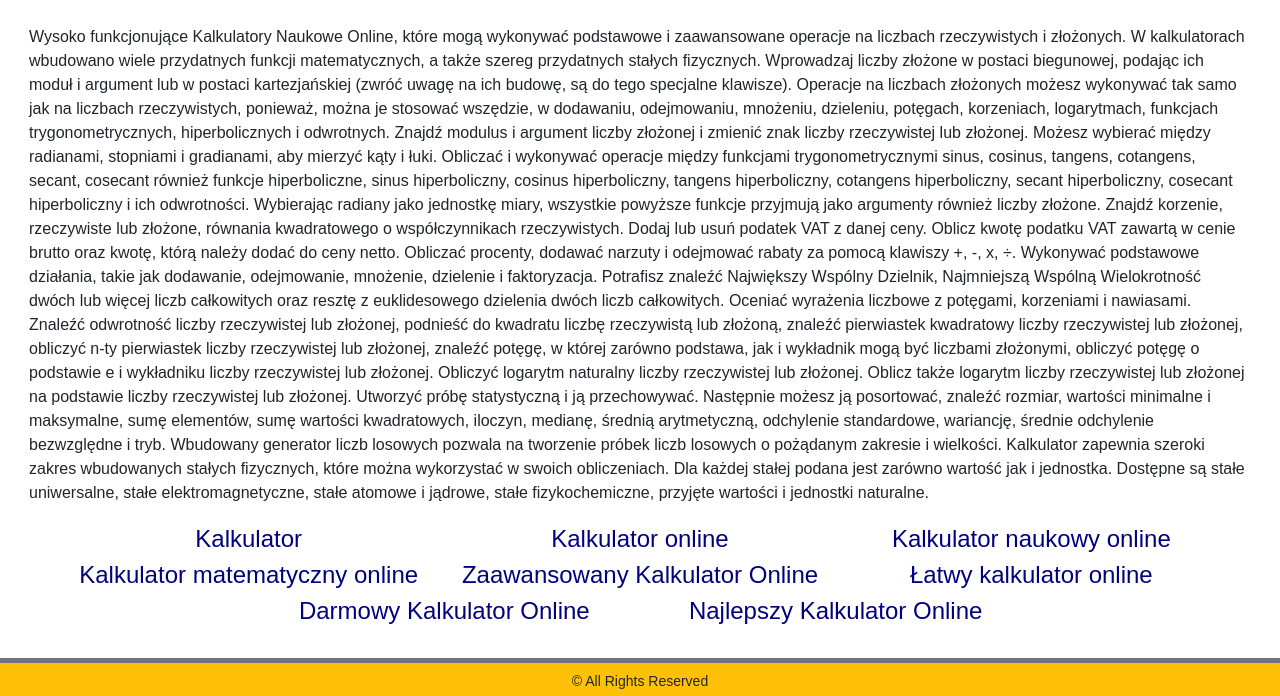
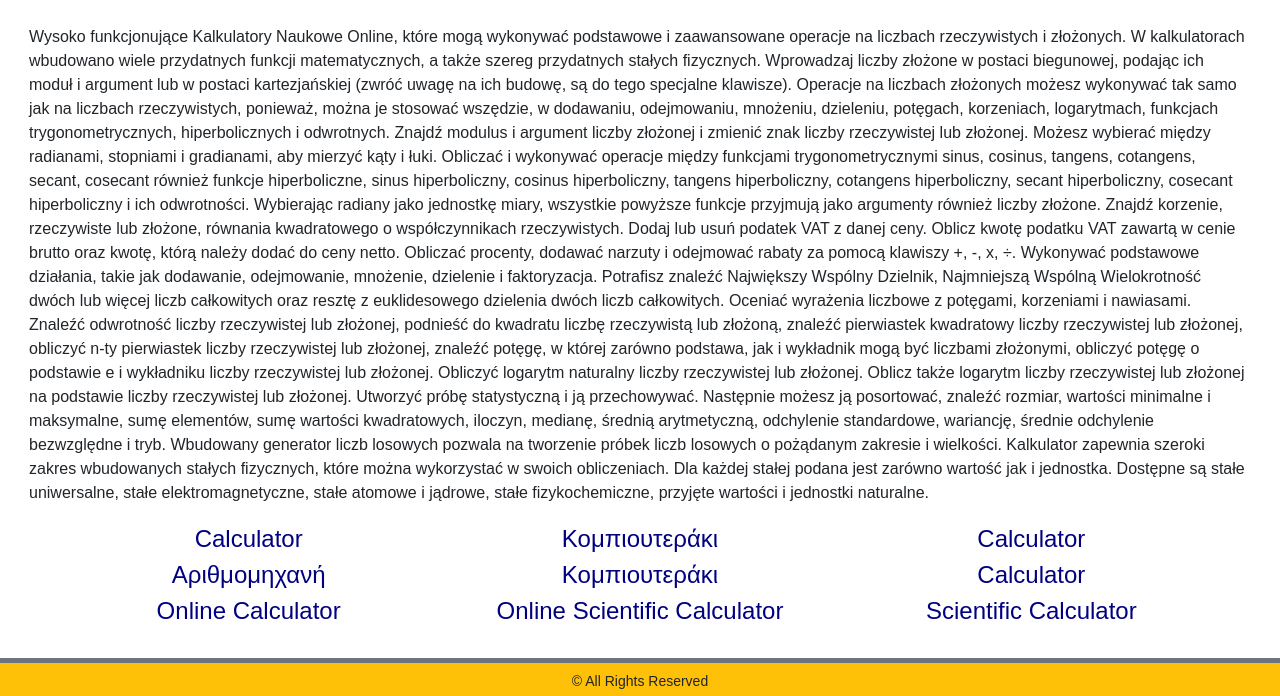
Before and after one commit to nikolaoskaragiannis/calculator-online, a plain HTML site: page index.html in a window 1280 px wide. Shown: the part 139-835 px from the top of the page. Drawn offline with nearby package versions, Linux system fonts and the light colour scheme.

Commit message:
Add files via upload

```diff
--- a/index.html
+++ b/index.html
@@ -52,14 +52,15 @@ Utworzyć próbę statystyczną i ją przechowywać. Następnie możesz ją poso
 Kalkulator zapewnia szeroki zakres wbudowanych stałych fizycznych, które można wykorzystać w swoich obliczeniach. Dla każdej stałej podana jest zarówno wartość jak i jednostka. Dostępne są stałe uniwersalne, stałe elektromagnetyczne, stałe atomowe i jądrowe, stałe fizykochemiczne, przyjęte wartości i jednostki naturalne.</p>
 	    <div class="container-fluid">
 		<div class="row my-2 py-0 mx-0 row-cols-1 row-cols-sm-1 row-cols-md-2 row-cols-lg-3 text-center justify-content-center fs-4">
-                    <p class="card-text py-0 my-0"><a href="https://www.calculator.gr/"><span>Kalkulator</span></a></p>
-                    <p class="card-text py-0 my-0"><a href="https://www.teracalc.com/"><span>Kalkulator online</span></a></p>
-                    <p class="card-text py-0 my-0"><a href="https://www.arithmomixani.gr/"><span>Kalkulator naukowy online</span></a></p>
-                    <p class="card-text py-0 my-0"><a href="https://www.kompioyteraki.gr/"><span>Kalkulator matematyczny online</span></a></p>
-                    <p class="card-text py-0 my-0"><a href="http://www.calculator.edu.gr/"><span>Zaawansowany Kalkulator Online</span></a></p>
-                    <p class="card-text py-0 my-0"><a href="http://www.calculator.net.gr/"><span>Łatwy kalkulator online</span></a></p>
-                    <p class="card-text py-0 my-0"><a href="http://www.calculator.org.gr/"><span>Darmowy Kalkulator Online</span></a></p>
-                    <p class="card-text py-0 my-0"><a href="http://www.calculator.com.gr/"><span>Najlepszy Kalkulator Online</span></a></p>
+                    <p class="card-text py-0 my-0"><a href="https://www.calculator.gr/"><span>Calculator</span></a></p>
+                    <p class="card-text py-0 my-0"><a href="https://www.kompiouteraki.gr/"><span>Κομπιουτεράκι</span></a></p>
+                    <p class="card-text py-0 my-0"><a href="https://www.teracalc.com/"><span>Calculator</span></a></p>
+                    <p class="card-text py-0 my-0"><a href="https://www.arithmomixani.gr/"><span>Αριθμομηχανή</span></a></p>
+                    <p class="card-text py-0 my-0"><a href="https://www.kompioyteraki.gr/"><span>Κομπιουτεράκι</span></a></p>
+                    <p class="card-text py-0 my-0"><a href="http://www.calculator.edu.gr/"><span>Calculator</span></a></p>
+                    <p class="card-text py-0 my-0"><a href="http://www.calculator.net.gr/"><span>Online Calculator</span></a></p>
+                    <p class="card-text py-0 my-0"><a href="http://www.calculator.org.gr/"><span>Online Scientific Calculator</span></a></p>
+                    <p class="card-text py-0 my-0"><a href="http://www.calculator.com.gr/"><span>Scientific Calculator</span></a></p>
 		</div>
 	    </div>
 	</div>
```
